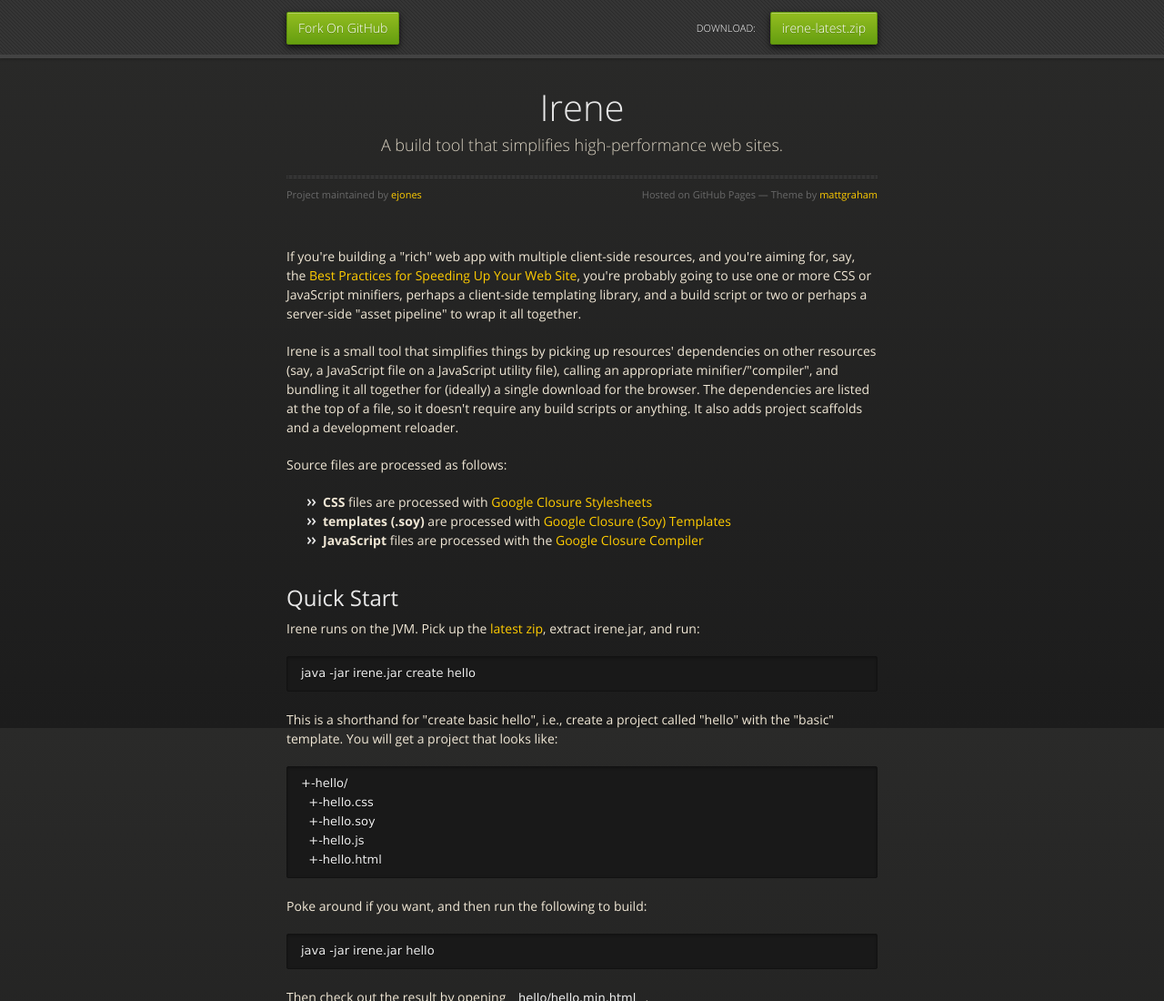
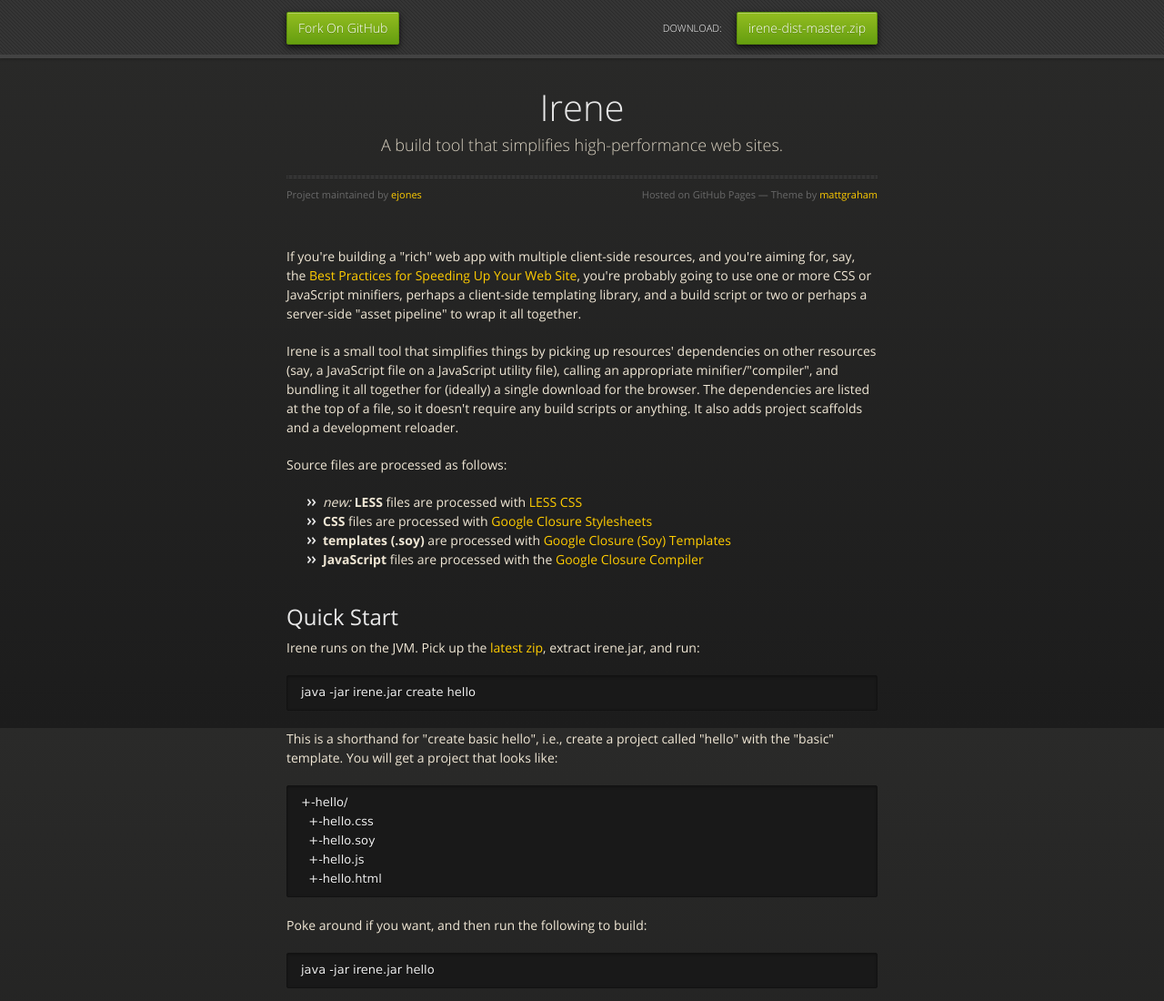
Before and after one commit to ejones/irene, a plain HTML site: page index.html in a window 1280 px wide. Shown: the top 1100 px of the page at 91% size. Drawn offline with nearby package versions, Linux system fonts and the light colour scheme.

Commit message:
Update index.html

```diff
--- a/index.html
+++ b/index.html
@@ -22,7 +22,7 @@
       <div id="header">
         <nav>
           <li class="fork"><a href="https://github.com/ejones/irene">Fork On GitHub</a></li>
-          <li class="downloads"><a href="https://github.com/downloads/ejones/irene/irene-latest.zip">irene-latest.zip</a></li>
+          <li class="downloads"><a href="https://github.com/ejones/irene-dist/archive/master.zip">irene-dist-master.zip</a></li>
           <li class="title">DOWNLOAD:</li>
         </nav>
       </div><!-- end header -->
@@ -46,6 +46,9 @@
 
 <ul>
 <li>
+  <i>new:</i> <strong>LESS</strong> files are processed with <a href="http://lesscss.org/">LESS CSS</a>
+</li>
+<li>
 <strong>CSS</strong> files are processed with <a href="http://code.google.com/p/closure-stylesheets/">Google Closure Stylesheets</a>
 </li>
 <li>
@@ -56,7 +59,7 @@
 </li>
 </ul><h2>Quick Start</h2>
 
-<p>Irene runs on the JVM. Pick up the <a href="https://github.com/downloads/ejones/irene/irene-latest.zip">latest zip</a>, extract irene.jar, and run:</p>
+<p>Irene runs on the JVM. Pick up the <a href="https://github.com/ejones/irene-dist/archive/master.zip">latest zip</a>, extract irene.jar, and run:</p>
 
 <pre><code>java -jar irene.jar create hello
 </code></pre>
```
